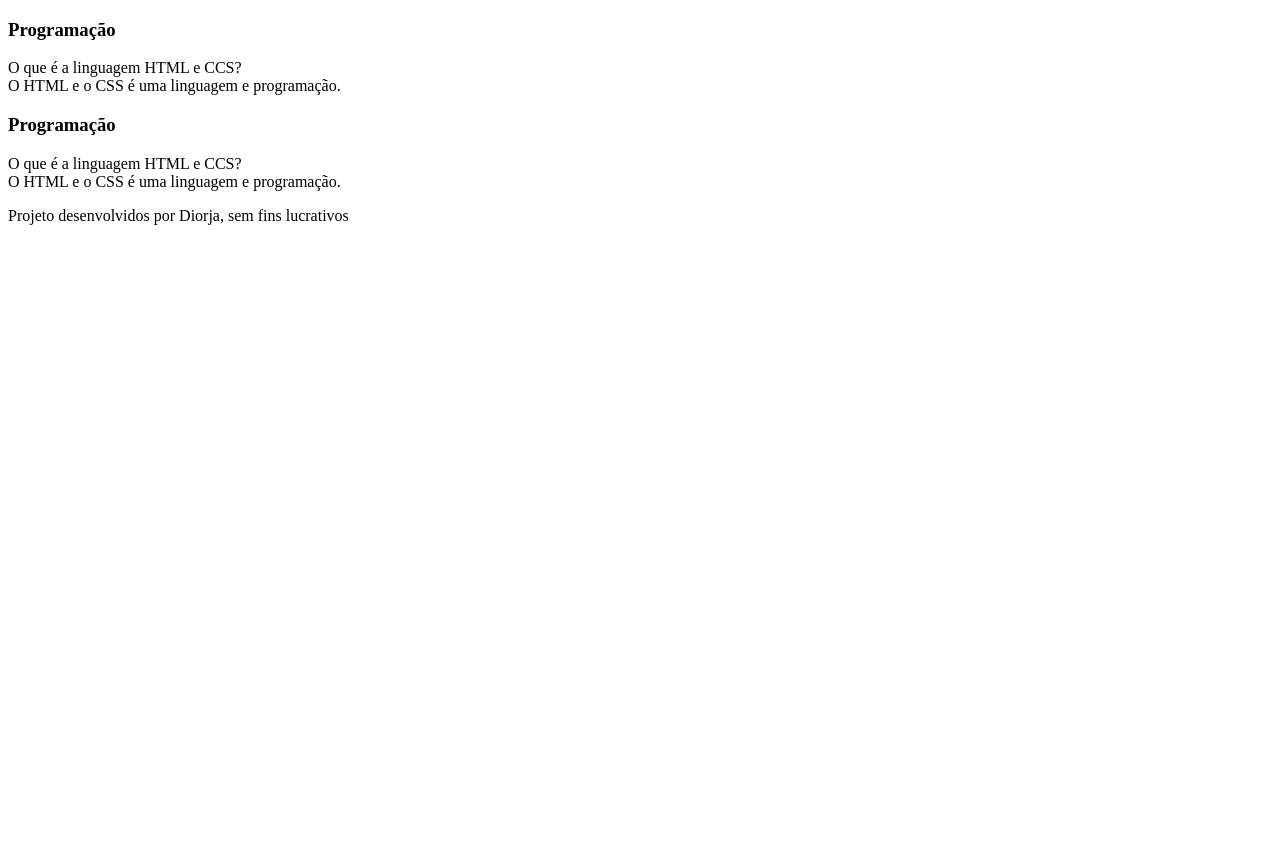
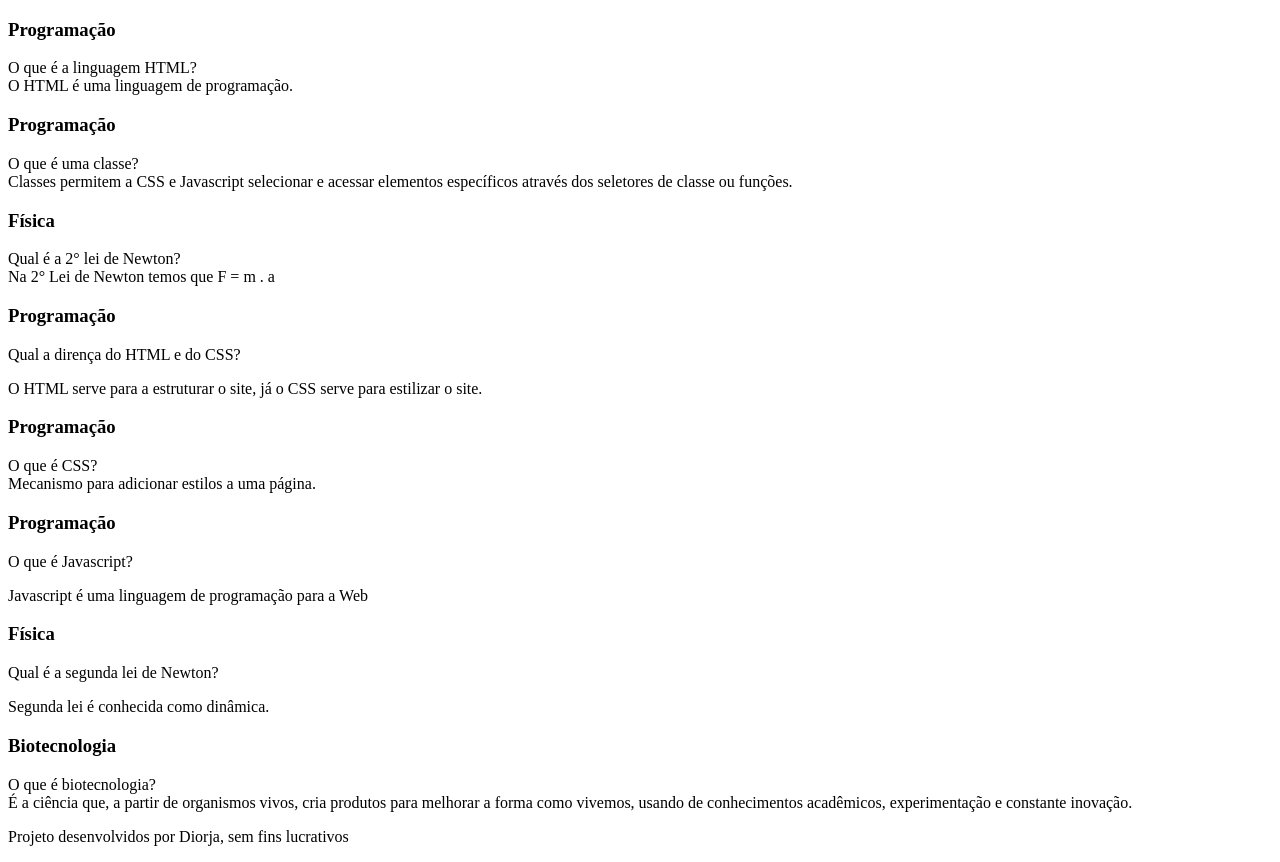
Before and after one commit to diorjalorenzete/Flashcard, a plain HTML site: page index.html in a window 1280 px wide. Before the commit the page ends 800 px from the top, so only its background shows below. Drawn offline with Linux system fonts and the light colour scheme.

Commit message:
tags HTML

```diff
--- a/index.html
+++ b/index.html
@@ -9,25 +9,100 @@
 <body>
     <main>
         <section id="container">
+            <!--Primeira pergunta-->
             <article class="cartao">
                 <div class="cartao__conteudo">
                     <h3>Programação</h3>
                     <div class="cartao__conteudo__pegunta">
-                        O que é a linguagem HTML e CCS?
+                        O que é a linguagem HTML?
                     </div>
                     <div class="cartao__conteudo__resposta"></div>
-                    O HTML e o CSS é uma linguagem e programação.
+                    O HTML é uma linguagem de programação.
                 </div>
             </div>
             </article>
+            <!--Terceira pergunta-->
+            <article class="cartao">
+            </article>
+            <!--Segunda pergunta-->
+                <div class="cartao__conteudo">
+                    <h3>Programação</h3>
+                    <div class="cartao__conteudo__pergunta">
+                        O que é uma classe?
+                    </div>
+                    <div class="cartao__conteudo__resposta">
+                        Classes permitem a CSS e Javascript selecionar e acessar elementos específicos através dos seletores de classe ou funções.
+                    </div>
+                </div>
+            </article>
+            <!--Quarta pergunta-->
+            <article class="cartao">
+                <div class="cartao__conteudo">
+                    <h3>Física</h3>
+                    <div class="cartao__conteudo__pergunta">
+                        Qual é a 2° lei de Newton?
+                    </div>
+                    <div class="cartao__conteudo__resposta">
+                        Na 2° Lei de Newton temos que F = m . a
+                    </div>
+                </div>
+            </article>
+            <!--Quinta pergunta-->
             <article class="cartao">
                 <div class="cartao__conteudo">
                     <h3>Programação</h3>
+                    <div class="cartao__conteudo__pergunta">
+                        <p>Qual a dirença do HTML e do CSS?</p>
+                    </div>
+                    <div class="cartao__conteudo__resposta">
+                        <p>O HTML serve para a estruturar o site, já o CSS serve para estilizar o site.</p>
+                    </div>
+                </div>
+            </article>
+            <!--Sexta pergunta-->
+            <article class="cartao">
+                <div class="cartao__conteudo">
+                    <h3>Programação</h3>
+                    <div class="cartao__conteudo__pergunta">
+                        O que é CSS?
+                    </div>
+                    <div class="cartao__conteudo__resposta">
+                        Mecanismo para adicionar estilos a uma página.
+                    </div>
+                </div>
+            </article>
+            <!--Sétima pergunta-->
+            <article class="cartao">
+                <div class="cartao__conteudo">
+                    <h3>Programação</h3>
+                    <div class="cartao__conteudo__pergunta">
+                        <p>O que é Javascript?</p>
+                    </div>
+                    <div class="cartao__conteudo__resposta">
+                        <p>Javascript é uma linguagem de programação para a Web</p>
+                    </div>
+                </div>
+            </article>
+            <!--Oitava pergunta-->
+            <article class="cartao">
+                <div class="cartao__conteudo">
+                    <h3>Física</h3>
+                    <div class="cartao__conteudo__pergunta">
+                        <p>Qual é a segunda lei de Newton?</p>
+                    </div>
+                    <div class="cartao__conteudo__resposta">
+                        <p>Segunda lei é conhecida como dinâmica.</p>
+                    </div>
+                </div>
+            </article>
+            <article class="cartao">
+                <div class="cartao__conteudo">
+                    <h3>Biotecnologia</h3>
                     <div class="cartao__conteudo__pegunta">
-                        O que é a linguagem HTML e CCS?
+                        O que é biotecnologia?
                     </div>
                     <div class="cartao__conteudo__resposta"></div>
-                    O HTML e o CSS é uma linguagem e programação.
+                    É a ciência que, a partir de organismos vivos, cria produtos para melhorar a forma como vivemos, usando de conhecimentos acadêmicos, experimentação e constante inovação.
                 </div>
             </div>
             </article>
```
